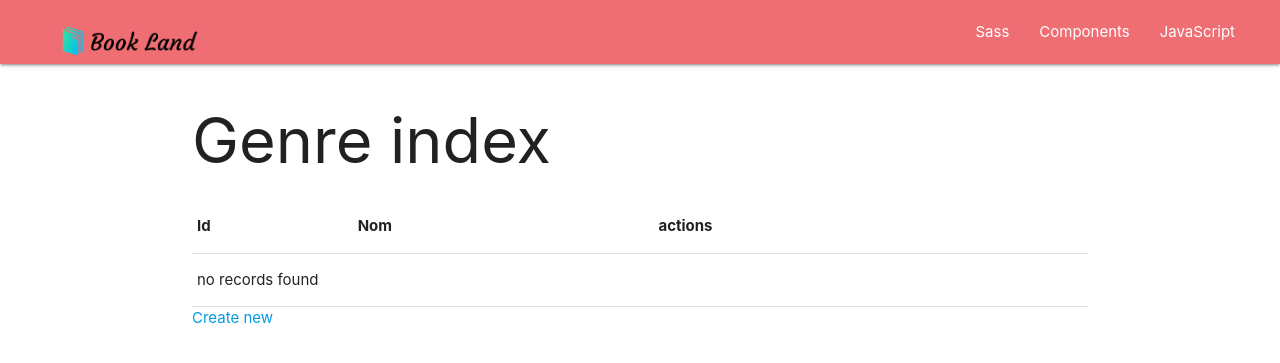
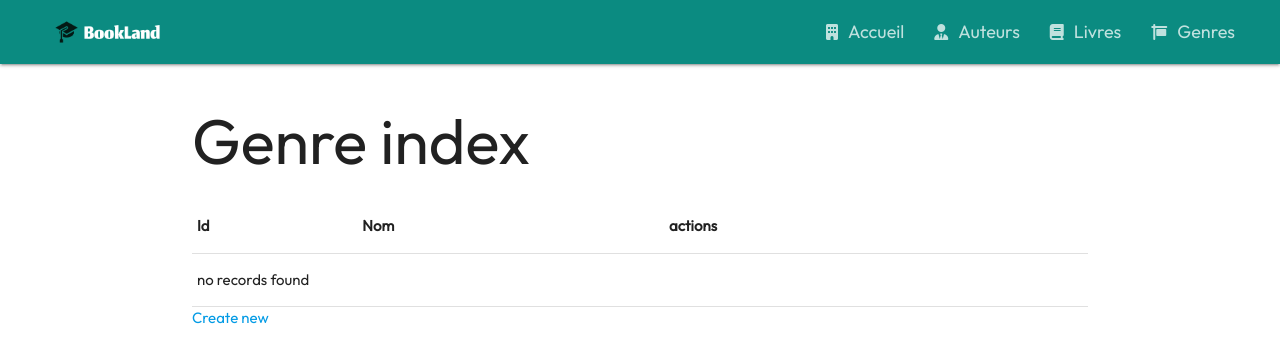
Before and after one commit to marouane1031/bookland, a Symfony app: template templates/genre/index.html.twig in a window 1280 px wide. Shown: the top 363 px of the page. Run offline with Twig, Linux system fonts and the light colour scheme; the template is opened without the code that fills it, so the values that code supplies are empty; some libraries are stand-ins or nearby versions.

Commit message:
Change layout design and add AccueilController

```diff
--- a/templates/auteur/index.html.twig
+++ b/templates/auteur/index.html.twig
@@ -1,8 +1,10 @@
 {% extends 'base.html.twig' %}
 
-{% block title %}Auteur index{% endblock %}
+{% block title %}Auteur index
+{% endblock %}
 
 {% block body %}
+	<div class="container">
 		<h1>Auteur index</h1>
 
 		<table class="table">
@@ -38,4 +40,5 @@
 		</table>
 
 		<a href="{{ path('auteur_new') }}">Create new</a>
+	</div>
 {% endblock %}
--- a/templates/base.html.twig
+++ b/templates/base.html.twig
@@ -3,48 +3,75 @@
 	<head>
 		<meta charset="UTF-8">
 		<title>
-			{% block title %}Welcome!
-			{% endblock %}
+			Book Land -
+			{% block title %}{% endblock %}
 		</title>
+		<!--Import Google Font-->
+		<link rel="preconnect" href="https://fonts.googleapis.com">
+		<link rel="preconnect" href="https://fonts.gstatic.com" crossorigin>
+		<link href="https://fonts.googleapis.com/css2?family=Outfit&display=swap" rel="stylesheet">
+		<link
+		href="https://fonts.googleapis.com/css2?family=Playball&display=swap" rel="stylesheet">
+
 		<!--Import Google Icon Font-->
-		<link href="https://fonts.googleapis.com/icon?family=Material+Icons" rel="stylesheet">
+		<link
+		href="https://fonts.googleapis.com/icon?family=Material+Icons" rel="stylesheet">
+
 		<!--Import materialize.css-->
-		<!-- Compiled and minified CSS -->
 		<link
-		rel="stylesheet" href="https://cdnjs.cloudflare.com/ajax/libs/materialize/1.0.0/css/materialize.min.css"> <!-- Compiled and minified JavaScript -->
+		rel="stylesheet" href="https://cdnjs.cloudflare.com/ajax/libs/materialize/1.0.0/css/materialize.min.css">
+		<!-- Compiled and minified JavaScript -->
 		<script src="https://cdnjs.cloudflare.com/ajax/libs/materialize/1.0.0/js/materialize.min.js"></script>
 
 		<!--Let browser know website is optimized for mobile-->
-		<meta name="viewport" content="width=device-width, initial-scale=1.0"/>
+		<meta
+		name="viewport" content="width=device-width, initial-scale=1.0"/>
+
+		<!--Import customized style -->
+		<link rel="stylesheet" href="{{ asset('/assets/style.css') }}"/>
 		{% block stylesheets %}
 			{#{{ encore_entry_link_tags('app') }}#}
 		{% endblock %}
 
+		<!--Import Font Awesome script -->
+		<script src="https://kit.fontawesome.com/57639a4634.js" crossorigin="anonymous"></script>
 		{% block javascripts %}
 			{#{{ encore_entry_script_tags('app') }}#}
 		{% endblock %}
 	</head>
 	<body>
-		<nav>
-			<div class="nav-wrapper" style="padding: 0 2rem 0 2rem">
+		<nav class="navbar">
+			<div class="nav-wrapper">
 				<a href="#" class="brand-logo">
-                    <img src="{{ asset('/images/logo.png') }}" width="200"/>
-                </a>
+					<img src="{{ asset('/assets/logo.png') }}" width="155"/>
+				</a>
 				<ul id="nav-mobile" class="right hide-on-med-and-down">
 					<li>
-						<a href="sass.html">Sass</a>
+						<a href="{{ path('accueil') }}">
+							<i class="fas fa-building"></i>
+							Accueil
+						</a>
 					</li>
 					<li>
-						<a href="badges.html">Components</a>
+						<a href="{{ path('auteur_index') }}" style="display: flex;">
+							<i class="fas fa-user-tie"></i>
+							Auteurs
+						</a>
 					</li>
 					<li>
-						<a href="collapsible.html">JavaScript</a>
+						<a href="{{ path('livre_index') }}">
+							<i class="fas fa-book"></i>Livres
+						</a>
+					</li>
+					<li>
+						<a href="{{ path('genre_index') }}">
+							<i class="fas fa-sign"></i>
+							Genres
+						</a>
 					</li>
 				</ul>
 			</div>
 		</nav>
-		<div class="container"> {% block body %}{% endblock %}
-			<div/>
-		</body>
+		{% block body %}{% endblock %}
 	</body>
 </html>
--- a/templates/genre/index.html.twig
+++ b/templates/genre/index.html.twig
@@ -1,8 +1,10 @@
 {% extends 'base.html.twig' %}
 
-{% block title %}Genre index{% endblock %}
+{% block title %}Genre index
+{% endblock %}
 
 {% block body %}
+	<div class="container">
 		<h1>Genre index</h1>
 
 		<table class="table">
@@ -32,4 +34,5 @@
 		</table>
 
 		<a href="{{ path('genre_new') }}">Create new</a>
+	</div>
 {% endblock %}
--- a/templates/livre/index.html.twig
+++ b/templates/livre/index.html.twig
@@ -1,8 +1,10 @@
 {% extends 'base.html.twig' %}
 
-{% block title %}Livre index{% endblock %}
+{% block title %}Livre index
+{% endblock %}
 
 {% block body %}
+	<div class="container">
 		<h1>Livre index</h1>
 
 		<table class="table">
@@ -42,4 +44,5 @@
 		</table>
 
 		<a href="{{ path('livre_new') }}">Create new</a>
+	</div>
 {% endblock %}
```
Also changed, not shown: src/Controller/AccueilController.php (added, +19 -0 lines), templates/accueil/index.html.twig (added, +12 -0 lines), public/assets/bg.jpeg (added), public/assets/logo.png (added), public/assets/style.css (added), public/images/logo.png (deleted). Lines whose indentation alone changed are shown as unchanged.
